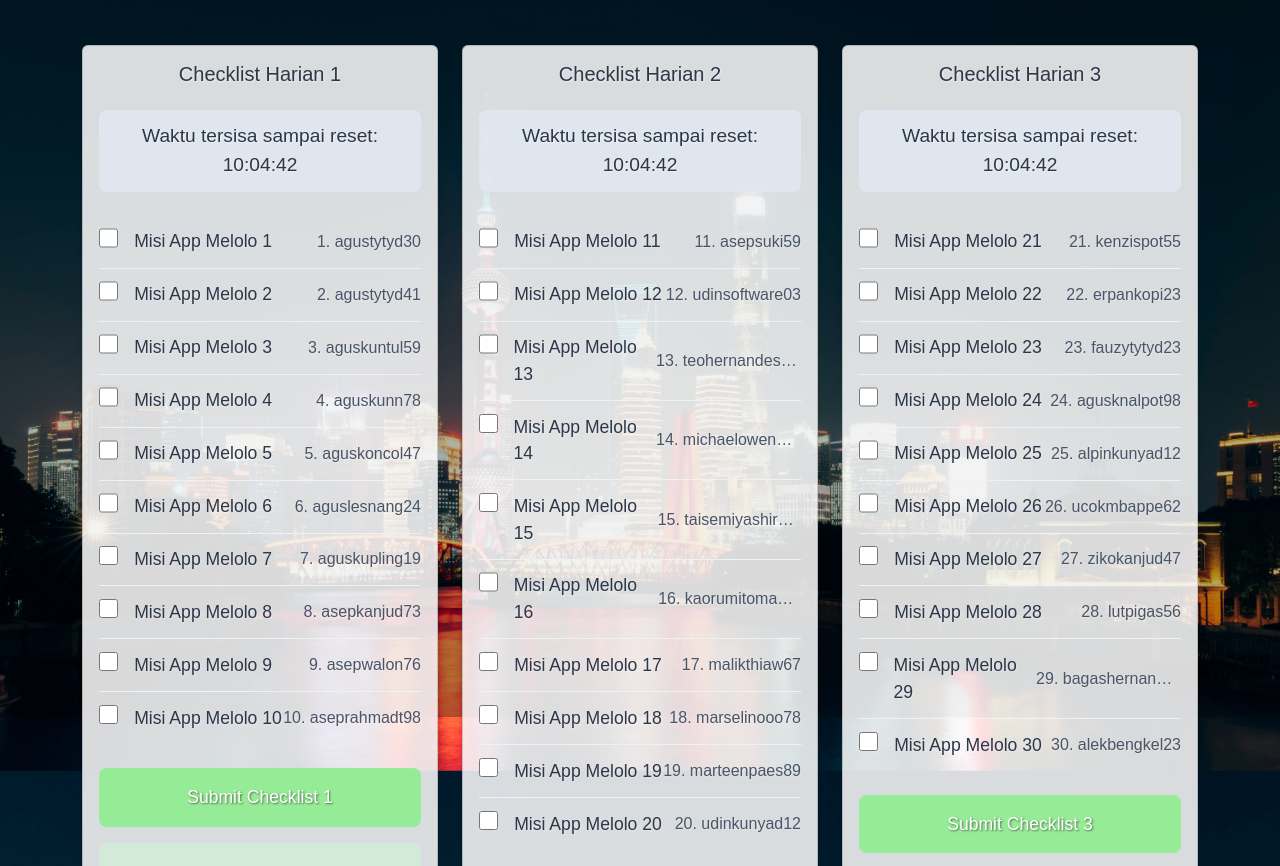
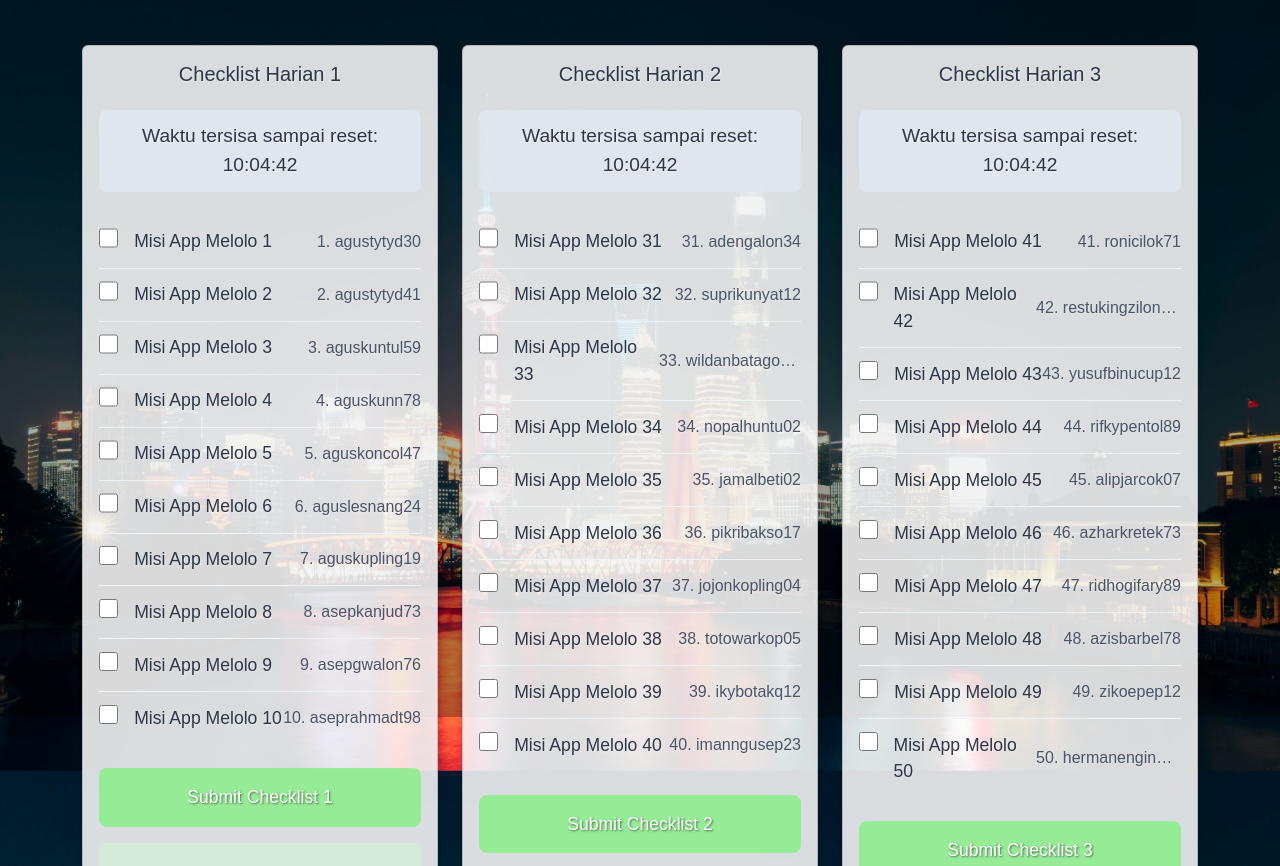
Before and after one commit to baharohmyharzz-hue/checklistharzz, a plain HTML site: page index.html in a window 1280 px wide. Shown: the part 83-949 px from the top of the page. Drawn offline with nearby package versions, Linux system fonts and the light colour scheme.

Commit message:
Update index.html

```diff
--- a/index.html
+++ b/index.html
@@ -168,7 +168,7 @@
                   </div>
               </div>
 
-            <!-- Checklist 2 (Item 11-20) -->
+              <!-- Checklist 2 (Item 31-40) - yang lama Checklist 4 -->
               <div class="col-md-6 col-lg-4">
                   <div class="card shadow-sm h-100">
                       <div class="card-body">
@@ -181,7 +181,7 @@
                   </div>
               </div>
 
-            <!-- Checklist 3 (Item 21-30) -->
+              <!-- Checklist 3 (Item 41-50) - yang lama Checklist 5 -->
               <div class="col-md-6 col-lg-4">
                   <div class="card shadow-sm h-100">
                       <div class="card-body">
@@ -193,41 +193,15 @@
                       </div>
                   </div>
               </div>
-
-            <!-- Checklist 4 (Item 31-40) -->
-            <div class="col-md-6 col-lg-4">
-                <div class="card shadow-sm h-100">
-                    <div class="card-body">
-                        <h2 class="text-center mb-4" style="font-size: 1.25rem;">Checklist Harian 4</h2>
-                        <div class="countdown" id="countdown-4">Waktu tersisa sampai reset: 23:59:59</div>
-                        <div id="checklistContainer-4"></div>
-                        <button class="submit-button" id="submitButton-4" disabled>Submit Checklist 4</button>
-                        <div class="message" id="message-4"></div>
-                    </div>
-                </div>
-            </div>
-
-            <!-- Checklist 5 (Item 41-50) -->
-            <div class="col-md-6 col-lg-4">
-                <div class="card shadow-sm h-100">
-                    <div class="card-body">
-                        <h2 class="text-center mb-4" style="font-size: 1.25rem;">Checklist Harian 5</h2>
-                        <div class="countdown" id="countdown-5">Waktu tersisa sampai reset: 23:59:59</div>
-                        <div id="checklistContainer-5"></div>
-                        <button class="submit-button" id="submitButton-5" disabled>Submit Checklist 5</button>
-                        <div class="message" id="message-5"></div>
-                    </div>
-                </div>
-            </div>
           </div>
       </div>
 
       <!-- Bootstrap JS -->
       <script src="https://cdn.jsdelivr.net/npm/bootstrap@5.3.0/dist/js/bootstrap.bundle.min.js" integrity="sha384-geWF76RCwLtnZ8qwWowPQNguL3RmwHVBC9FhGdlKrxdiJJigb/j/68SIy3Te4Bkz" crossorigin="anonymous"></script>
-
       <script>
-       // Daftar nama akun (1-50)
+        // Daftar nama akun HANYA 1-10 DAN 31-50 (AKUN 11-30 DIHAPUS TOTAL!)
   const accountNames = [
+      // CHECKLIST 1 = ITEM 1-10
       "1. agustytyd30 ",
       "2. agustytyd41 ",
       "3. aguskuntul59",
@@ -236,28 +210,10 @@ const accountNames = [
       "6. aguslesnang24",
       "7. aguskupling19",
       "8. asepkanjud73",
-    "9. asepwalon76",
+      "9. asepgwalon76",
       "10. aseprahmadt98",
-    "11. asepsuki59",
-    "12. udinsoftware03",
-    "13. teohernandesz12",
-    "14. michaelowennn23",
-    "15. taisemiyashiro45",
-    "16. kaorumitomaa56",
-    "17. malikthiaw67",
-    "18. marselinooo78",
-    "19. marteenpaes89",
-    "20. udinkunyad12",
-    "21. kenzispot55",
-    "22. erpankopi23",
-    "23. fauzytytyd23",
-    "24. agusknalpot98",
-    "25. alpinkunyad12",
-    "26. ucokmbappe62",
-    "27. zikokanjud47",
-    "28. lutpigas56",
-    "29. bagashernandez45",
-    "30. alekbengkel23",
+
+      // CHECKLIST 2 = ITEM 31-40 (AKUN 11-30 DIHAPUS!)
       "31. adengalon34",
       "32. suprikunyat12",
       "33. wildanbatagor01",
@@ -268,6 +224,8 @@ const accountNames = [
       "38. totowarkop05",
       "39. ikybotakq12",
       "40. imanngusep23",
+
+      // CHECKLIST 3 = ITEM 41-50
       "41. ronicilok71",
       "42. restukingzilong58",
       "43. yusufbinucup12",
@@ -289,8 +247,18 @@ const accountNames = [
       const submitButton = document.getElementById(`submitButton-${checklistId}`);
       const messageElement = document.getElementById(`message-${checklistId}`);
 
-            // Hitung indeks awal akun untuk checklist ini
-            const startIndex = (checklistId - 1) * totalItemsPerChecklist;
+      // INDEKS AWAL SESUAI DAFTAR YANG SUDAH DIHAPUS AKUN 11-30:
+      // Checklist 1 = Indeks 0-9 (Item 1-10)
+      // Checklist 2 = Indeks 10-19 (Item 31-40)
+      // Checklist 3 = Indeks 20-29 (Item 41-50)
+      let startIndex;
+      if (checklistId === 1) {
+          startIndex = 0;
+      } else if (checklistId === 2) {
+          startIndex = 10;
+      } else if (checklistId === 3) {
+          startIndex = 20;
+      }
 
       let checklistData = JSON.parse(localStorage.getItem(`dailyChecklist-${checklistId}`)) || {
           items: Array(totalItemsPerChecklist).fill(false),
@@ -322,9 +290,9 @@ const accountNames = [
       function renderChecklist() {
           checklistContainer.innerHTML = '';
           for (let i = 0; i < totalItemsPerChecklist; i++) {
-                    // Ambil nama akun sesuai indeks
               const accountName = accountNames[startIndex + i];
-                    const itemNumber = startIndex + i + 1; // Nomor item keseluruhan (1-50)
+              // Ambil nomor item yang benar dari nama akun
+              const itemNumber = accountName.split('.')[0];
 
               const itemDiv = document.createElement('div');
               itemDiv.className = `checklist-item ${checklistData.items[i] ? 'checked' : ''}`;
@@ -355,14 +323,13 @@ const accountNames = [
 
               checkboxWrapper.appendChild(checkbox);
               checkboxWrapper.appendChild(label);
-
               itemDiv.appendChild(checkboxWrapper);
               itemDiv.appendChild(accountDiv);
 
               checklistContainer.appendChild(itemDiv);
           }
           updateSubmitButtonState();
-                showSavedMessage(); // Panggil fungsi ini langsung setelah render
+          showSavedMessage();
       }
 
       function updateSubmitButtonState() {
@@ -370,13 +337,8 @@ const accountNames = [
           submitButton.disabled = !allChecked;
       }
 
-            // Fungsi tampilkan pesan yang pasti berjalan
       function showSavedMessage() {
-                if (checklistData.successMessage) {
-                    messageElement.textContent = checklistData.successMessage;
-                } else {
-                    messageElement.textContent = "";
-                }
+          messageElement.textContent = checklistData.successMessage || "";
       }
 
       function updateCountdown() {
@@ -390,41 +352,32 @@ const accountNames = [
       }
 
       submitButton.addEventListener('click', () => {
-                // Buat pesan terlebih dahulu
           const successText = `Selamat Bro Harzz! Ini Day ${checklistData.dayCount + 1} kamu menyelesaikan Checklist ${checklistId}`;
-
-                // Simpan ke data dan localStorage
           checklistData.isCompletedToday = true;
           checklistData.successMessage = successText;
           saveToLocalStorage();
-
-                // Tampilkan pesan langsung tanpa nunggu apapun
           messageElement.textContent = successText;
       });
 
-            // Jalankan semua fungsi penting
       checkReset();
       renderChecklist();
       updateCountdown();
-            showSavedMessage(); // Panggil lagi agar pesan muncul saat awal load
+      showSavedMessage();
 
       return { update: () => { checkReset(); updateCountdown(); } };
   }
 
-        // Inisialisasi semua checklist
+  // INISIALISASI HANYA 3 CHECKLIST
   const checklist1 = initChecklist(1);
   const checklist2 = initChecklist(2);
   const checklist3 = initChecklist(3);
-        const checklist4 = initChecklist(4);
-        const checklist5 = initChecklist(5);
 
   setInterval(() => {
       checklist1.update();
       checklist2.update();
       checklist3.update();
-            checklist4.update();
-            checklist5.update();
   }, 1000);
+
       </script>
   </body>
   </html>
```
Lines whose indentation alone changed are shown as unchanged.
